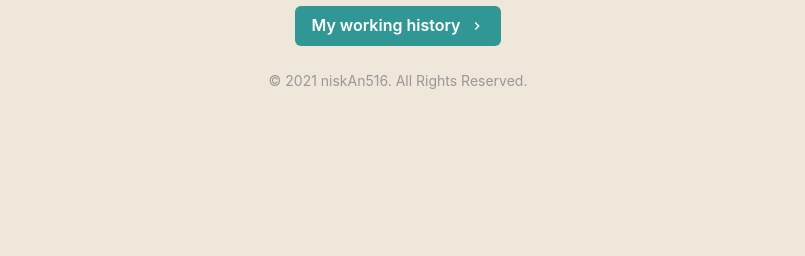
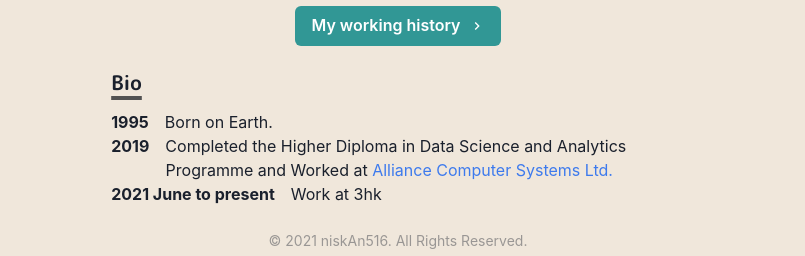
Before and after one commit to sinhong2011/niskan516-portfolio, a Next.js app: page / in a window 1280 px wide. Shown: the part 376-632 px from the top of the page, without its empty margins (242-1047 px from the left). Built offline with nearby package versions, Linux system fonts and the light colour scheme.

Commit message:
- update bio

```diff
--- /dev/null
+++ b/components/bio.tsx
@@ -0,0 +1,12 @@
+import { Box } from '@chakra-ui/react'
+import styled from '@emotion/styled'
+
+export const BioSection = styled(Box)`
+  padding-left: 3.4em;
+  text-indent: -3.4em;
+`
+
+export const BioYear = styled.span`
+  font-weight: bold;
+  margin-right: 1em;
+`
--- a/pages/index.tsx
+++ b/pages/index.tsx
@@ -2,7 +2,7 @@
 import { ChevronRightIcon } from '@chakra-ui/icons'
 import NextLink from 'next/link'
 import {
-  // Link,
+  Link,
   Container,
   Heading,
   Box,
@@ -16,6 +16,7 @@ import {
 } from '@chakra-ui/react'
 import Section from 'components/section'
 import Paragraph from 'components/paragraph'
+import { BioSection, BioYear } from 'components/bio'
 
 function HomePage() {
   return (
@@ -34,7 +35,7 @@ function HomePage() {
           <Heading as="h2" variant="page-title">
             Leo Kan
           </Heading>
-          <p>Digital Craftsman (Developer / Dancer / Designer )</p>
+          <p>Digital Craftsman (Developer / Dancer / Designer)</p>
         </Box>
         <Box
           flexShrink={0}
@@ -73,6 +74,29 @@ function HomePage() {
           </NextLink>
         </Box>
       </Section>
+      <Section delay={0.2}>
+        <Heading as="h3" variant="section-title">
+          Bio
+        </Heading>
+        <BioSection>
+          <BioYear>1995</BioYear>
+          Born on Earth.
+        </BioSection>
+        <BioSection>
+          <BioYear>2019</BioYear>
+          Completed the Higher Diploma in Data Science and Analytics Programme
+          and Worked at{' '}
+          <NextLink href="https://www.alliance.hk">
+            <Link href="https://www.alliance.hk" target="_blank">
+              Alliance Computer Systems Ltd.
+            </Link>
+          </NextLink>
+        </BioSection>
+        <BioSection>
+          <BioYear>2021 June to present</BioYear>
+          Work at 3hk
+        </BioSection>
+      </Section>
     </Container>
   )
 }
```
